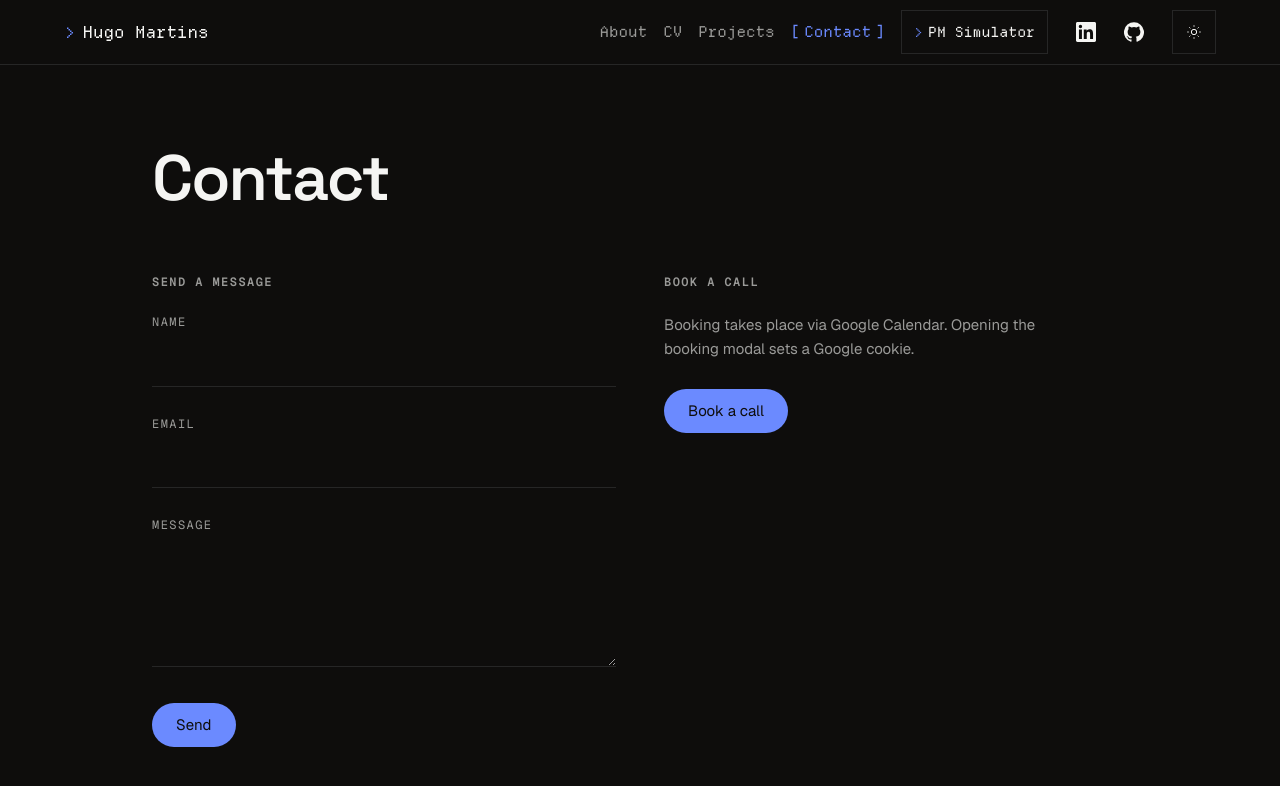
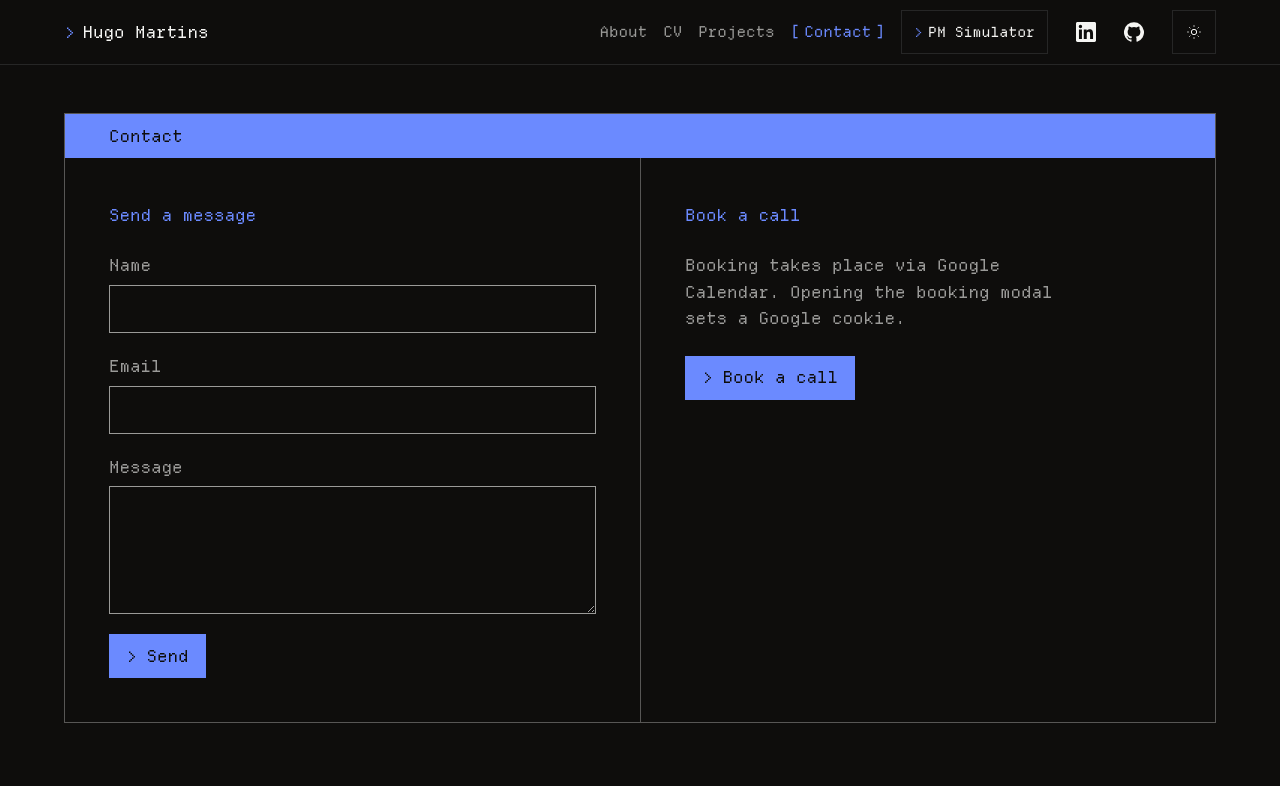
Before and after one commit to hugomtns/personal-page, a Next.js app: page /contact in a window 1280 px wide. Shown: the top 786 px of the page. Built offline with nearby package versions, Linux system fonts and the light colour scheme.

Commit message:
feat: give Contact a terminal layout

```diff
--- a/app/(site)/contact/page.tsx
+++ b/app/(site)/contact/page.tsx
@@ -17,21 +17,15 @@ export default function ContactPage() {
   if (!isLive('/contact')) notFound();
 
   return (
-    <PageShell title="Contact" headingClassName="">
-      {/* Side by side from `sm` up, so they read as two offers of equal weight.
-          They used to be stacked under "Book a call" and "Or send a message",
-          which made the message the consolation prize for people unwilling to
-          put a call in the diary — and implied you had to pick one. Two equal
-          columns say that by themselves; a lede saying it as well was just
-          narrating the layout back to the reader. */}
-      <div className="mt-16 grid gap-16 sm:grid-cols-2 sm:gap-12">
+    <PageShell title="Contact" terminal>
+      <div className="terminal-contact">
         <section>
-          <h2 className="label mb-6">Send a message</h2>
+          <h2 className="terminal-contact__heading">Send a message</h2>
           <ContactForm />
         </section>
 
         <section>
-          <h2 className="label mb-6">Book a call</h2>
+          <h2 className="terminal-contact__heading">Book a call</h2>
           <BookingButton />
         </section>
       </div>
--- a/app/globals.css
+++ b/app/globals.css
@@ -202,6 +202,7 @@ a { color: inherit; }
    been reviewed; the existing palette and typography tokens stay shared. */
 :root {
   --terminal-control-height: 2.75rem;
+  --terminal-text-size: 1.03125rem;
   --site-header-padding: 0.625rem;
   --site-header-height: calc(var(--terminal-control-height) + 2 * var(--site-header-padding) + 1px);
 }
@@ -298,12 +299,12 @@ a { color: inherit; }
   background: var(--accent);
   color: var(--bg);
   font-family: inherit;
-  font-size: 1.03125rem;
+  font-size: var(--terminal-text-size);
   font-weight: 400;
   letter-spacing: normal;
   line-height: 1.35;
 }
-.terminal-bar > h1 {
+.terminal-bar > :is(h1, h2) {
   font: inherit;
   letter-spacing: inherit;
 }
@@ -479,11 +480,11 @@ a { color: inherit; }
   gap: 2rem;
   padding: var(--terminal-inset);
 }
-.terminal-cv__heading {
+.terminal-cv__heading, .terminal-contact__heading {
   margin-bottom: 0.75rem;
   color: var(--accent);
   font: inherit;
-  font-size: 1.03125rem;
+  font-size: var(--terminal-text-size);
   letter-spacing: normal;
 }
 .terminal-cv__companies, .terminal-cv__products, .terminal-cv__credentials {
@@ -626,6 +627,93 @@ summary {
   cursor: pointer;
 }
 
+.terminal-contact {
+  display: grid;
+  font-size: var(--terminal-text-size);
+}
+.terminal-contact > section {
+  min-width: 0;
+  padding: var(--terminal-inset);
+}
+.terminal-contact > section + section {
+  border-block-start: 1px solid var(--terminal-rule);
+}
+.terminal-contact__heading { margin-bottom: 1.5rem; }
+.terminal-contact__label {
+  display: block;
+  margin-bottom: 0.375rem;
+  color: var(--muted);
+}
+.terminal-contact__field {
+  display: block;
+  width: 100%;
+  min-height: var(--terminal-control-height);
+  border: 1px solid var(--muted);
+  background: transparent;
+  padding: 0.625rem 0.75rem;
+  transition: border-color 180ms ease;
+}
+.terminal-contact__field:focus {
+  border-color: var(--accent);
+  outline: 1px solid var(--accent);
+  outline-offset: 0;
+}
+.terminal-contact__feedback {
+  border-inline-start: 2px solid var(--accent);
+  padding: 0.5rem 0 0.5rem 0.75rem;
+}
+.terminal-contact__feedback[role="alert"] { color: var(--accent); }
+.terminal-contact__booking-note {
+  max-width: 36ch;
+  margin-bottom: 1.5rem;
+  color: var(--muted);
+}
+.terminal-contact .btn-primary {
+  gap: 0.625rem;
+  border: 1px solid transparent;
+  border-radius: 0;
+  padding-inline: 1rem;
+  font-size: inherit;
+  transition: color 180ms ease, background-color 180ms ease, border-color 180ms ease;
+}
+.terminal-contact .btn-primary:hover:not(:disabled),
+.terminal-contact .btn-primary:disabled {
+  border-color: currentColor;
+  background: var(--bg);
+  opacity: 1;
+}
+.terminal-contact .btn-primary:hover:not(:disabled) { color: var(--accent); }
+.terminal-contact .btn-primary:disabled { color: var(--muted); }
+
+@media (min-width: 768px) {
+  .terminal-contact { grid-template-columns: repeat(2, minmax(0, 1fr)); }
+  .terminal-contact > section + section {
+    border-block-start: 0;
+    border-inline-start: 1px solid var(--terminal-rule);
+  }
+}
+
+.terminal-modal {
+  --terminal-inset: 1rem;
+  max-height: min(90dvh, calc(100dvh - 3rem));
+  border-color: var(--muted);
+  border-radius: 0;
+  font-family: var(--font-departure-mono, monospace);
+}
+.terminal-modal > .terminal-bar {
+  flex-shrink: 0;
+  padding-inline-end: 0;
+}
+.terminal-modal .terminal-bar__action {
+  justify-content: center;
+  font-size: inherit;
+}
+.terminal-contact__calendar {
+  display: block;
+  width: 100%;
+  height: min(72dvh, 42rem);
+}
+
 :focus-visible {
   outline: 2px solid var(--accent);
   outline-offset: 2px;
--- a/components/BookingButton.tsx
+++ b/components/BookingButton.tsx
@@ -25,20 +25,21 @@ export default function BookingButton() {
 
   return (
     <>
-      <p className="mb-7 max-w-sm text-small text-muted">
+      <p className="terminal-contact__booking-note">
         Booking takes place via Google Calendar. Opening the booking modal sets
         a Google cookie.
       </p>
 
       <Button type="button" onClick={() => setOpen(true)}>
+        <span aria-hidden="true">&gt;</span>
         Book a call
       </Button>
 
-      <Modal open={open} onClose={() => setOpen(false)} title="Book a call">
+      <Modal open={open} onClose={() => setOpen(false)} title="Book a call" terminal>
         <iframe
           src={site.bookingUrl}
           title="Book a call with Hugo Martins"
-          className="h-[70vh] w-full"
+          className="terminal-contact__calendar"
         />
       </Modal>
     </>
--- a/components/ContactForm.tsx
+++ b/components/ContactForm.tsx
@@ -40,37 +40,30 @@ export default function ContactForm() {
 
   if (state === 'sent') {
     return (
-      <p role="status" className="text-h2 leading-snug">
+      <p role="status" className="terminal-contact__feedback">
         Thank you. I&apos;ll come back to you shortly.
       </p>
     );
   }
 
-  // The underline is the field. A box would be the only hard-edged rectangle on
-  // a site built from hairlines and space, and `bg-transparent` keeps it that
-  // way in both themes. py-3 plus the label puts every target over 44px without
-  // a box to measure.
-  const field =
-    'w-full border-b border-border bg-transparent py-3 outline-none transition-colors duration-180 hover:border-muted focus:border-accent';
-
   return (
-    <form onSubmit={onSubmit} noValidate className="grid w-full gap-7">
+    <form onSubmit={onSubmit} noValidate className="grid w-full gap-5">
       <div>
-        <label htmlFor="name" className="label mb-1 block">
+        <label htmlFor="name" className="terminal-contact__label">
           Name
         </label>
-        <input id="name" name="name" type="text" required className={field} />
+        <input id="name" name="name" type="text" required className="terminal-contact__field" />
       </div>
 
       <div>
-        <label htmlFor="email" className="label mb-1 block">
+        <label htmlFor="email" className="terminal-contact__label">
           Email
         </label>
-        <input id="email" name="email" type="email" required className={field} />
+        <input id="email" name="email" type="email" required className="terminal-contact__field" />
       </div>
 
       <div>
-        <label htmlFor="message" className="label mb-1 block">
+        <label htmlFor="message" className="terminal-contact__label">
           Message
         </label>
         <textarea
@@ -78,7 +71,7 @@ export default function ContactForm() {
           name="message"
           rows={4}
           required
-          className={`${field} resize-y`}
+          className="terminal-contact__field resize-y"
         />
       </div>
 
@@ -89,12 +82,13 @@ export default function ContactForm() {
       </div>
 
       {error && (
-        <p role="alert" className="-mt-2 text-small text-accent">
+        <p role="alert" className="terminal-contact__feedback">
           {error}
         </p>
       )}
 
       <Button type="submit" disabled={state === 'sending'} className="justify-self-start">
+        <span aria-hidden="true">&gt;</span>
         {state === 'sending' ? 'Sending…' : 'Send'}
       </Button>
     </form>
--- a/components/Modal.tsx
+++ b/components/Modal.tsx
@@ -14,6 +14,7 @@ type Props = {
   title: string;
   children: ReactNode;
   className?: string;
+  terminal?: boolean;
   /** Optional controls rendered outside the panel, e.g. lightbox arrows. */
   frameActions?: ReactNode;
 };
@@ -31,7 +32,9 @@ type Props = {
  * which is what keeps this clear of the stranded-opacity trap that the animated
  * components have to work around.
  */
-export default function Modal({ open, onClose, title, children, className, frameActions }: Props) {
+export default function Modal({
+  open, onClose, title, children, className, terminal = false, frameActions,
+}: Props) {
   const panelRef = useRef<HTMLDivElement>(null);
   const closeRef = useRef<HTMLButtonElement>(null);
 
@@ -99,15 +102,15 @@ export default function Modal({ open, onClose, title, children, className, frame
         role="dialog"
         aria-modal="true"
         aria-label={title}
-        className={`relative z-10 flex max-h-[90vh] w-full flex-col overflow-hidden rounded-panel border border-border bg-bg ${className ?? 'max-w-3xl'}`}
+        className={`relative z-10 flex max-h-[90vh] w-full flex-col overflow-hidden rounded-panel border border-border bg-bg ${terminal ? 'terminal-modal' : ''} ${className ?? 'max-w-3xl'}`}
       >
-        <div className="flex items-center justify-between gap-4 border-b border-border px-5 py-3">
-          <h2 className="label">{title}</h2>
+        <div className={terminal ? 'terminal-bar' : 'flex items-center justify-between gap-4 border-b border-border px-5 py-3'}>
+          <h2 className={terminal ? undefined : 'label'}>{title}</h2>
           <IconButton
             ref={closeRef}
             onClick={onClose}
             aria-label="Close"
-            className="-mr-2 text-muted transition-colors duration-180 hover:text-fg"
+            className={terminal ? 'terminal-bar__action' : '-mr-2 text-muted transition-colors duration-180 hover:text-fg'}
           >
             <CloseIcon />
           </IconButton>
--- a/components/PageShell.tsx
+++ b/components/PageShell.tsx
@@ -15,7 +15,7 @@ export default function PageShell({
 }: {
   title: string;
   children: ReactNode;
-  /** Spacing on the heading. Contact clears it: its grid carries mt-16. */
+  /** Optional heading classes. The default layout includes bottom spacing. */
   headingClassName?: string;
   headingAction?: ReactNode;
   stickyHeading?: boolean;
```
